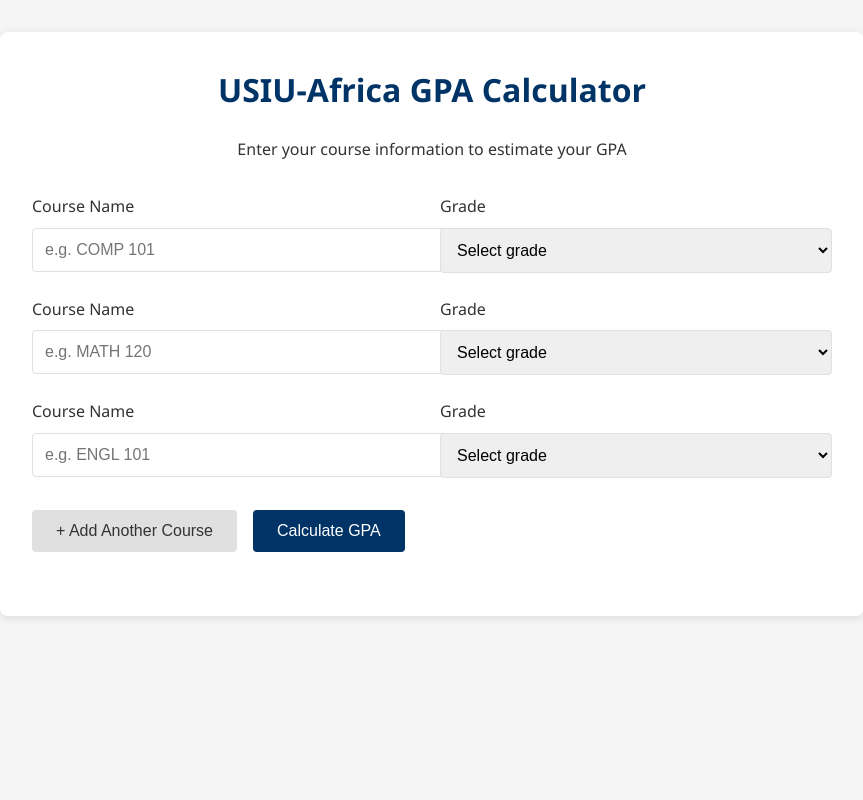
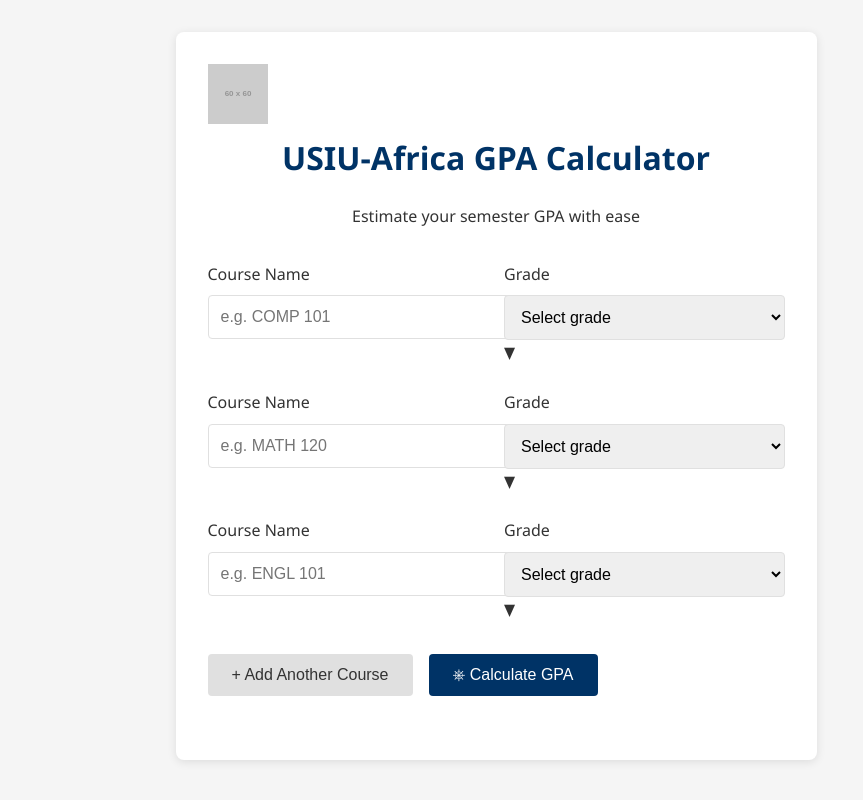
Before and after one commit to Yvonne-Mathenge/End-sem-1, a plain HTML site: page index.html in a window 1280 px wide. Shown: the whole page, without its empty margins (208-1071 px from the left). Drawn offline with Linux system fonts and the light colour scheme; placeholder pictures from the web are drawn by us.

Commit message:
Update index.html

```diff
--- a/index.html
+++ b/index.html
@@ -5,11 +5,20 @@
     <meta name="viewport" content="width=device-width, initial-scale=1.0">
     <title>USIU-Africa GPA Calculator</title>
     <link rel="stylesheet" href="style.css">
+    <link rel="preconnect" href="https://fonts.googleapis.com">
+    <link rel="preconnect" href="https://fonts.gstatic.com" crossorigin>
+    <link href="https://fonts.googleapis.com/css2?family=Poppins:wght@300;400;500;600&family=Montserrat:wght@600;700&display=swap" rel="stylesheet">
 </head>
 <body>
+    <div class="background-wrapper">
         <main class="calculator-container">
+            <header class="calculator-header">
+                <img src="https://via.placeholder.com/60x60" alt="USIU-Africa Logo" class="logo">
+                <div>
                     <h1>USIU-Africa GPA Calculator</h1>
-        <p>Enter your course information to estimate your GPA</p>
+                    <p class="subtitle">Estimate your semester GPA with ease</p>
+                </div>
+            </header>
 
             <form id="gpa-form">
                 <div class="courses-container" id="courses-container">
@@ -21,6 +30,7 @@
                         </div>
                         <div class="input-group">
                             <label for="grade1">Grade</label>
+                            <div class="select-wrapper">
                                 <select id="grade1" class="course-grade" required>
                                     <option value="">Select grade</option>
                                     <option value="4">A</option>
@@ -29,6 +39,8 @@
                                     <option value="1">D</option>
                                     <option value="0">F</option>
                                 </select>
+                                <span class="select-arrow">▼</span>
+                            </div>
                         </div>
                     </div>
 
@@ -39,6 +51,7 @@
                         </div>
                         <div class="input-group">
                             <label for="grade2">Grade</label>
+                            <div class="select-wrapper">
                                 <select id="grade2" class="course-grade" required>
                                     <option value="">Select grade</option>
                                     <option value="4">A</option>
@@ -47,6 +60,8 @@
                                     <option value="1">D</option>
                                     <option value="0">F</option>
                                 </select>
+                                <span class="select-arrow">▼</span>
+                            </div>
                         </div>
                     </div>
 
@@ -57,6 +72,7 @@
                         </div>
                         <div class="input-group">
                             <label for="grade3">Grade</label>
+                            <div class="select-wrapper">
                                 <select id="grade3" class="course-grade" required>
                                     <option value="">Select grade</option>
                                     <option value="4">A</option>
@@ -65,22 +81,43 @@
                                     <option value="1">D</option>
                                     <option value="0">F</option>
                                 </select>
+                                <span class="select-arrow">▼</span>
+                            </div>
                         </div>
                     </div>
                 </div>
 
                 <div class="buttons-container">
-                <button type="button" id="add-course" class="btn secondary">+ Add Another Course</button>
-                <button type="submit" id="calculate" class="btn primary">Calculate GPA</button>
+                    <button type="button" id="add-course" class="btn secondary">
+                        <span class="btn-icon">+</span> Add Another Course
+                    </button>
+                    <button type="submit" id="calculate" class="btn primary">
+                        <span class="btn-icon">⎈</span> Calculate GPA
+                    </button>
                 </div>
             </form>
 
             <div id="result-container" class="result-container hidden">
+                <div class="result-card">
                     <h2>Your GPA Result</h2>
-            <p id="gpa-result" class="gpa-result">0.00</p>
+                    <div class="gpa-circle">
+                        <span id="gpa-result" class="gpa-result">0.00</span>
+                    </div>
                     <p id="gpa-message" class="gpa-message"></p>
+                    <div class="grade-scale">
+                        <h3>Grade Scale</h3>
+                        <ul class="scale-list">
+                            <li><span class="grade-letter">A</span> = 4.0</li>
+                            <li><span class="grade-letter">B</span> = 3.0</li>
+                            <li><span class="grade-letter">C</span> = 2.0</li>
+                            <li><span class="grade-letter">D</span> = 1.0</li>
+                            <li><span class="grade-letter">F</span> = 0.0</li>
+                        </ul>
+                    </div>
+                </div>
             </div>
         </main>
+    </div>
 
     <script src="script.js"></script>
 </body>
```
Lines whose indentation alone changed are shown as unchanged.
